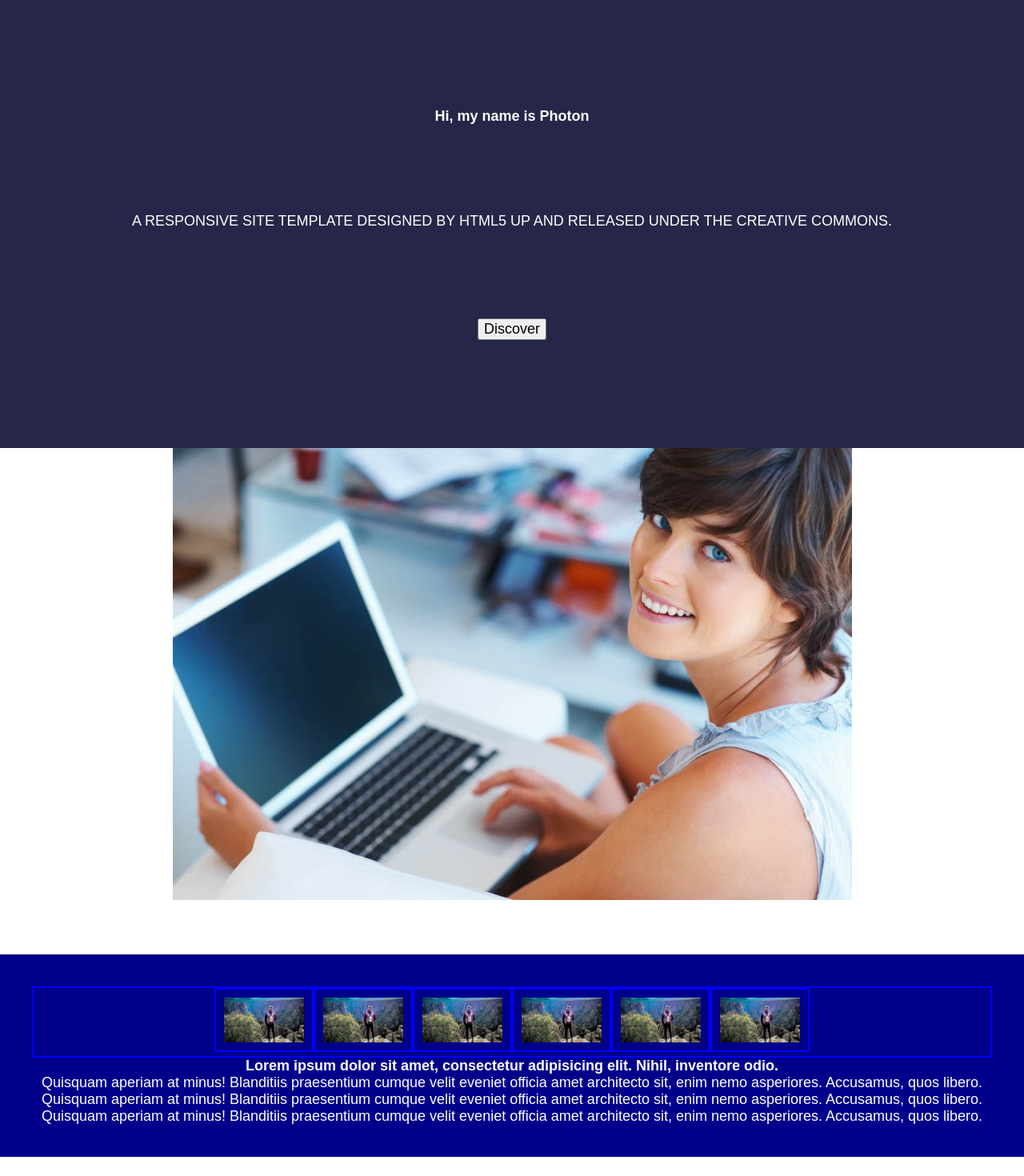
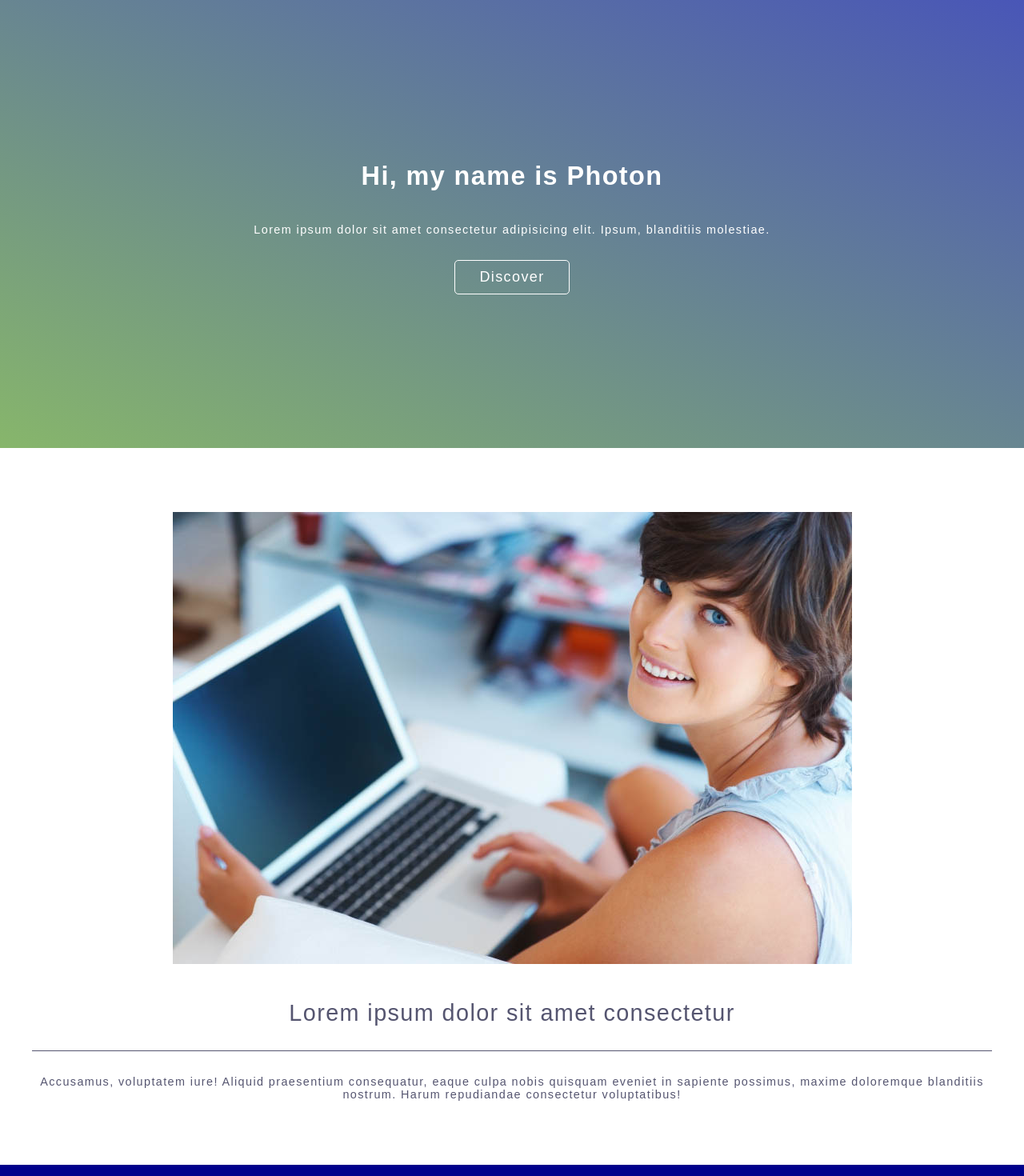
Before and after one commit to alexabush/photon-website, a React (Create React App) app: page / in a window 1280 px wide. Shown: the top 1470 px of the page at 80% size. Before the commit the page ends 1446 px from the top, so only its background shows below. Built offline with nearby package versions, Linux system fonts and the light colour scheme.

Commit message:
finished basics for header and imgh2p

```diff
--- a/src/App.css
+++ b/src/App.css
@@ -1,5 +1,6 @@
 * {
   font-size: 18px;
+  letter-spacing: 1.4px;
 }
 
 ul {
@@ -9,13 +10,6 @@ ul {
 img {
   max-width: 100%;
   max-height: 100%;
-}
-
-p,
-ul,
-h2 {
-  padding: 0px;
-  margin: 0px;
 }
 
 p,
@@ -32,6 +26,30 @@ p {
   color: white;
 }
 
+h1 {
+  font-size: 1.8rem;
+  /* letter-spacing: 1.4px; */
+}
+
+p {
+  font-size: 0.8rem;
+  /* letter-spacing: 1.4px; */
+}
+
+.Button {
+  color: white;
+  border: 1px solid white;
+  border-radius: 5px;
+  padding: 10px 30px;
+  background-color: transparent;
+  /* letter-spacing: 1.4px; */
+  margin: 10px;
+}
+
+.padding {
+  padding: 20px;
+}
+
 .App {
   text-align: center;
 }
@@ -43,14 +61,42 @@ p {
 .div--flex-column {
   display: flex;
   flex-direction: column;
-  justify-content: space-around;
+  justify-content: center;
   align-items: center;
 }
 
 .Header {
-  background: rgb(38, 38, 72);
+  /* background: rgb(38, 38, 72); */
+  background: linear-gradient(
+    to top right,
+    rgb(135, 182, 107),
+    rgb(73, 86, 183)
+  );
   padding: 80px;
   height: 400px;
+}
+
+.ImgH2P {
+  padding: 80px 40px;
+}
+
+.ImgH2P-Text-Container {
+  padding-top: 40px;
+}
+
+.ImgH2P__h2 {
+  font-size: 1.6rem;
+  font-weight: 100;
+  padding-bottom: 30px;
+  border-bottom: 1px solid rgb(85, 85, 112);
+}
+
+.ImgH2P__p {
+  padding-top: 30px;
+}
+
+.text-grey {
+  color: rgb(85, 85, 112);
 }
 
 .CTA {
--- a/src/components/atoms/Button.js
+++ b/src/components/atoms/Button.js
@@ -5,8 +5,8 @@ import PropTypes from 'prop-types'; // ES6
 class Button extends Component {
   render() {
     return (
-      <div className="Button">
-        <button>{this.props.title}</button>
+      <div>
+        <button className="Button">{this.props.title}</button>
       </div>
     );
   }
--- a/src/components/organisms/Header.js
+++ b/src/components/organisms/Header.js
@@ -6,12 +6,12 @@ class Header extends Component {
   render() {
     return (
       <div className="Header div--flex-column">
-        <h1>Hi, my name is Photon</h1>
-        <p>
-          A RESPONSIVE SITE TEMPLATE DESIGNED BY HTML5 UP AND RELEASED UNDER THE
-          CREATIVE COMMONS.
+        <h1 className="padding">Hi, my name is Photon</h1>
+        <p className="padding">
+          Lorem ipsum dolor sit amet consectetur adipisicing elit. Ipsum,
+          blanditiis molestiae.
         </p>
-        <Button title="Discover" />
+        <Button className="padding" title="Discover" />
       </div>
     );
   }
--- a/src/components/organisms/ImgH2P.js
+++ b/src/components/organisms/ImgH2P.js
@@ -6,10 +6,12 @@ class ImgH2P extends Component {
   render() {
     return (
       <div className="ImgH2P">
-        <img src={computer_model} alt="" />
-        <div>
-          <h2>Lorem ipsum dolor sit amet consectetur</h2>
-          <p>
+        <img className="ImgH2P__img" src={computer_model} alt="" />
+        <div className="ImgH2P-Text-Container">
+          <h2 className="ImgH2P__h2 text-grey">
+            Lorem ipsum dolor sit amet consectetur
+          </h2>
+          <p className="ImgH2P__p text-grey">
             Accusamus, voluptatem iure! Aliquid praesentium consequatur, eaque
             culpa nobis quisquam eveniet in sapiente possimus, maxime doloremque
             blanditiis nostrum. Harum repudiandae consectetur voluptatibus!
```
